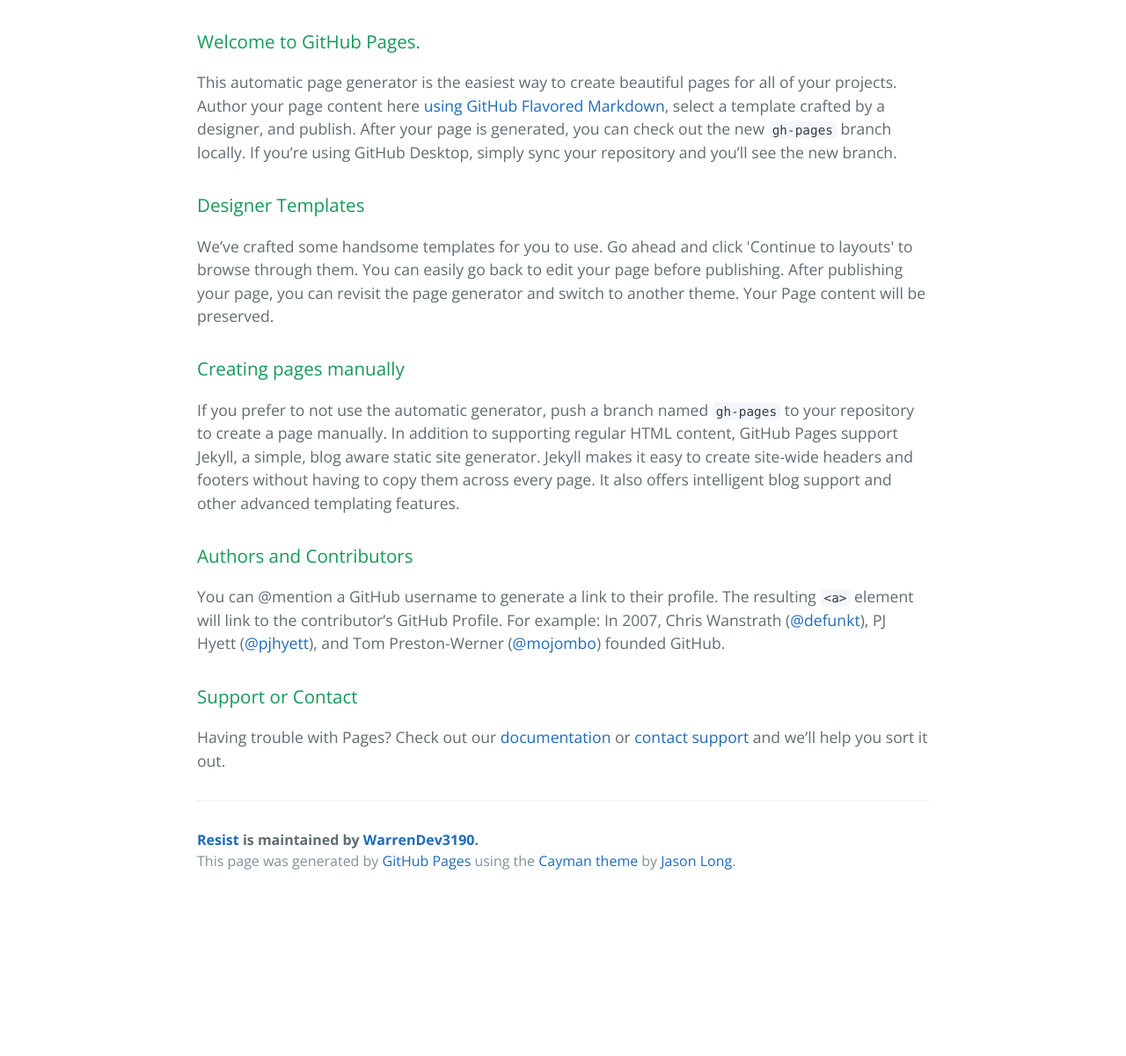
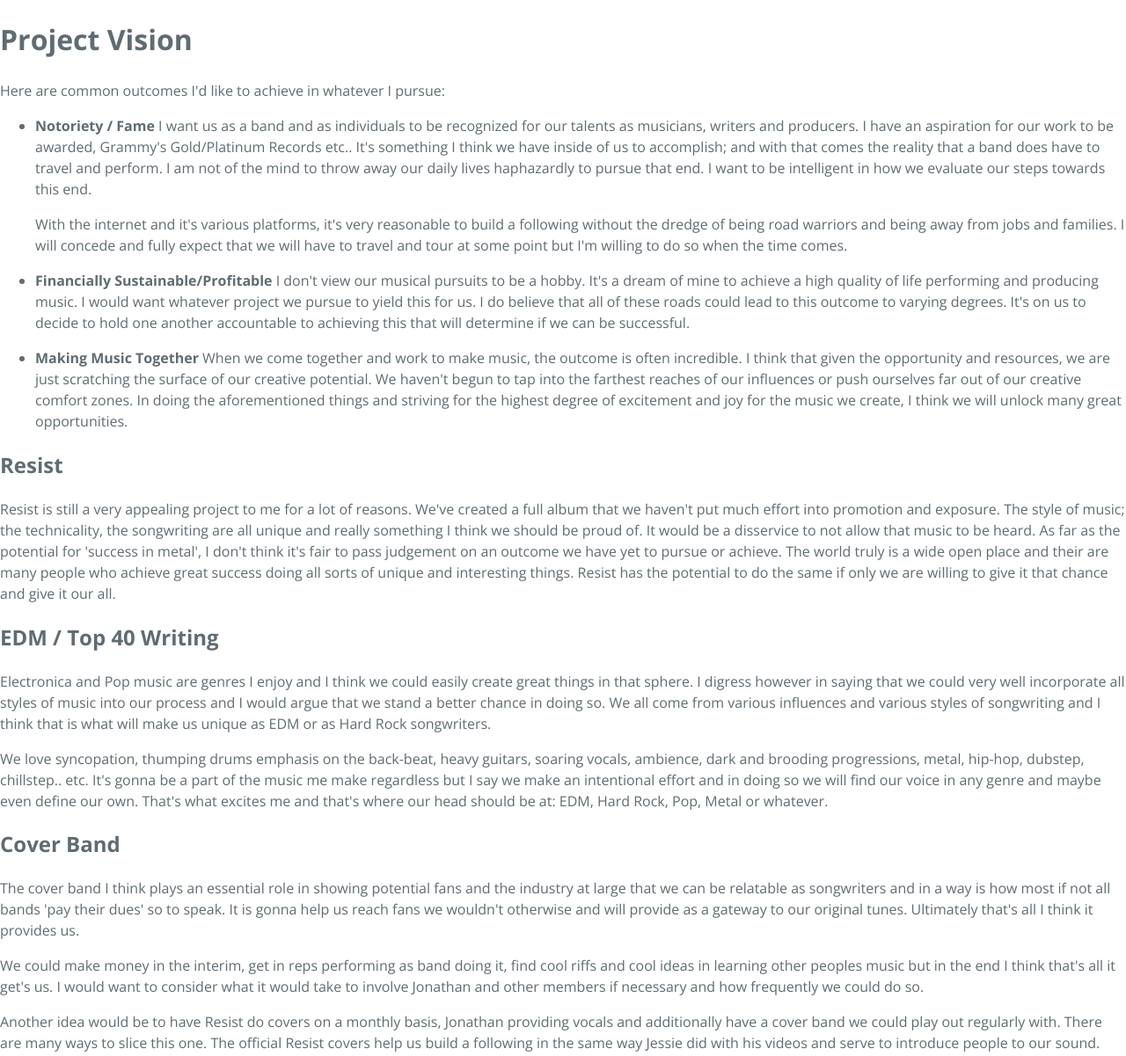
Before and after one commit to WarrenDev3190/Resist, a plain HTML site: page index.html in a window 1280 px wide. Shown: the top 1201 px of the page at 88% size. Before the commit the page ends 1023 px from the top, so only its background shows below. Drawn offline with nearby package versions, Linux system fonts and the light colour scheme.

Commit message:
Update index.html

```diff
--- a/index.html
+++ b/index.html
@@ -10,39 +10,58 @@
     <link rel="stylesheet" type="text/css" href="stylesheets/github-light.css" media="screen">
   </head>
   <body>
+<article class="markdown-body"><h1>
+<a id="user-content-project-vision" class="anchor" href="#project-vision" aria-hidden="true"><span aria-hidden="true" class="octicon octicon-link"></span></a>Project Vision</h1>
 
-    <section class="main-content">
-      <h3>
-<a id="welcome-to-github-pages" class="anchor" href="#welcome-to-github-pages" aria-hidden="true"><span aria-hidden="true" class="octicon octicon-link"></span></a>Welcome to GitHub Pages.</h3>
+<p>Here are common outcomes I'd like to achieve in whatever I pursue:</p>
 
-<p>This automatic page generator is the easiest way to create beautiful pages for all of your projects. Author your page content here <a href="https://guides.github.com/features/mastering-markdown/">using GitHub Flavored Markdown</a>, select a template crafted by a designer, and publish. After your page is generated, you can check out the new <code>gh-pages</code> branch locally. If you’re using GitHub Desktop, simply sync your repository and you’ll see the new branch.</p>
+<ul>
+<li>
+<p><strong>Notoriety / Fame</strong>
+I want us as a band and as individuals to be recognized
+for our talents as musicians, writers and producers.
+I have an aspiration for our work to be awarded, Grammy's
+Gold/Platinum Records etc.. It's something I think we have
+inside of us to accomplish; and with that comes the reality that a band does have to travel and perform. I am not of the mind to throw away our daily lives haphazardly to pursue that end. I want to be intelligent in how we evaluate our steps towards this end. </p>
 
-<h3>
-<a id="designer-templates" class="anchor" href="#designer-templates" aria-hidden="true"><span aria-hidden="true" class="octicon octicon-link"></span></a>Designer Templates</h3>
+<p>With the internet and it's various platforms, it's very reasonable to build a following without the dredge of being road warriors and being away from jobs and families. I will concede and fully expect that we will have to travel and tour at some point but I'm willing to do so when the time comes. </p>
+</li>
+<li><p><strong>Financially Sustainable/Profitable</strong>
+I don't view our musical pursuits to be a hobby.
+It's a dream of mine to achieve a high quality of
+life performing and producing music. I would
+want whatever project we pursue to yield this for us.
+I do believe that all of these roads could lead to this
+outcome to varying degrees. It's on us to decide to hold     one another accountable to achieving this that will determine if we can be successful. </p></li>
+<li><p><strong>Making Music Together</strong> When we come together and work to make music, the outcome is often incredible. I think that given the opportunity and resources, we are just scratching the surface of our creative potential. We haven't begun to tap into the farthest reaches of our influences or push ourselves far out of our creative comfort zones. In doing the aforementioned things and striving for the highest degree of excitement and joy for the music we create, I think we will unlock many great opportunities. </p></li>
+</ul>
 
-<p>We’ve crafted some handsome templates for you to use. Go ahead and click 'Continue to layouts' to browse through them. You can easily go back to edit your page before publishing. After publishing your page, you can revisit the page generator and switch to another theme. Your Page content will be preserved.</p>
+<h2>
+<a id="user-content-resist" class="anchor" href="#resist" aria-hidden="true"><span aria-hidden="true" class="octicon octicon-link"></span></a>Resist</h2>
 
-<h3>
-<a id="creating-pages-manually" class="anchor" href="#creating-pages-manually" aria-hidden="true"><span aria-hidden="true" class="octicon octicon-link"></span></a>Creating pages manually</h3>
+<p>Resist is still a very appealing project to me for
+a lot of reasons. We've created a full album that we
+haven't put much effort into promotion and exposure.
+The style of music; the technicality, the songwriting are
+all unique and really something I think we should be proud of.
+It would be a disservice to not allow that music to be heard. As far as the potential for 'success in metal', I don't think it's fair to pass judgement on an outcome we have yet to pursue or achieve. The world truly is a wide open place and their are many people who achieve great success doing all sorts of unique and interesting things. Resist has the potential to do the same if only we are willing to give it that chance and give it our all.</p>
 
-<p>If you prefer to not use the automatic generator, push a branch named <code>gh-pages</code> to your repository to create a page manually. In addition to supporting regular HTML content, GitHub Pages support Jekyll, a simple, blog aware static site generator. Jekyll makes it easy to create site-wide headers and footers without having to copy them across every page. It also offers intelligent blog support and other advanced templating features.</p>
+<h2>
+<a id="user-content-edm--top-40-writing" class="anchor" href="#edm--top-40-writing" aria-hidden="true"><span aria-hidden="true" class="octicon octicon-link"></span></a>EDM / Top 40 Writing</h2>
 
-<h3>
-<a id="authors-and-contributors" class="anchor" href="#authors-and-contributors" aria-hidden="true"><span aria-hidden="true" class="octicon octicon-link"></span></a>Authors and Contributors</h3>
+<p>Electronica and Pop music are genres I enjoy and I think we could easily create great things in that sphere. I digress however in saying that we could very well incorporate all styles of music into our process and I would argue that we stand a better chance in doing so. We all come from various influences and various styles of songwriting and I think that is what will make us unique as EDM or as Hard Rock songwriters. </p>
 
-<p>You can @mention a GitHub username to generate a link to their profile. The resulting <code>&lt;a&gt;</code> element will link to the contributor’s GitHub Profile. For example: In 2007, Chris Wanstrath (<a href="https://github.com/defunkt" class="user-mention">@defunkt</a>), PJ Hyett (<a href="https://github.com/pjhyett" class="user-mention">@pjhyett</a>), and Tom Preston-Werner (<a href="https://github.com/mojombo" class="user-mention">@mojombo</a>) founded GitHub.</p>
+<p>We love syncopation, thumping drums emphasis on the back-beat, heavy guitars, soaring vocals, ambience, dark and brooding progressions, metal, hip-hop, dubstep, chillstep.. etc. It's gonna be a part of the music me make regardless but I say we make an intentional effort and in doing so we will find our voice in any genre and maybe even define our own. That's what excites me and that's where our head should be at: EDM, Hard Rock, Pop, Metal or whatever.</p>
 
-<h3>
-<a id="support-or-contact" class="anchor" href="#support-or-contact" aria-hidden="true"><span aria-hidden="true" class="octicon octicon-link"></span></a>Support or Contact</h3>
+<h2>
+<a id="user-content-cover-band" class="anchor" href="#cover-band" aria-hidden="true"><span aria-hidden="true" class="octicon octicon-link"></span></a>Cover Band</h2>
 
-<p>Having trouble with Pages? Check out our <a href="https://help.github.com/pages">documentation</a> or <a href="https://github.com/contact">contact support</a> and we’ll help you sort it out.</p>
+<p>The cover band I think plays an essential role in showing potential fans and the industry at large that we can be relatable as songwriters and in a way is how most if not all bands 'pay their dues' so to speak. It is gonna help us reach fans we wouldn't otherwise and will provide as a gateway to our original tunes. Ultimately that's all I think it provides us.</p>
 
-      <footer class="site-footer">
-        <span class="site-footer-owner"><a href="https://github.com/WarrenDev3190/Resist">Resist</a> is maintained by <a href="https://github.com/WarrenDev3190">WarrenDev3190</a>.</span>
+<p>We could make money in the interim, get in reps performing as band doing it, find cool riffs and cool ideas in learning other peoples music but in the end I think that's all it get's us. I would want to consider what it would take to involve Jonathan and other members if necessary and how frequently we could do so. </p>
 
-        <span class="site-footer-credits">This page was generated by <a href="https://pages.github.com">GitHub Pages</a> using the <a href="https://github.com/jasonlong/cayman-theme">Cayman theme</a> by <a href="https://twitter.com/jasonlong">Jason Long</a>.</span>
-      </footer>
-
+<p>Another idea would be to have Resist do covers on a monthly basis, Jonathan providing vocals and additionally have a cover band we could play out regularly with. There are many ways to slice this one. The official Resist covers help us build a following in the same way Jessie did with his videos and serve to introduce people to our sound. </p>
+</article><
     </section>
 
 
```
